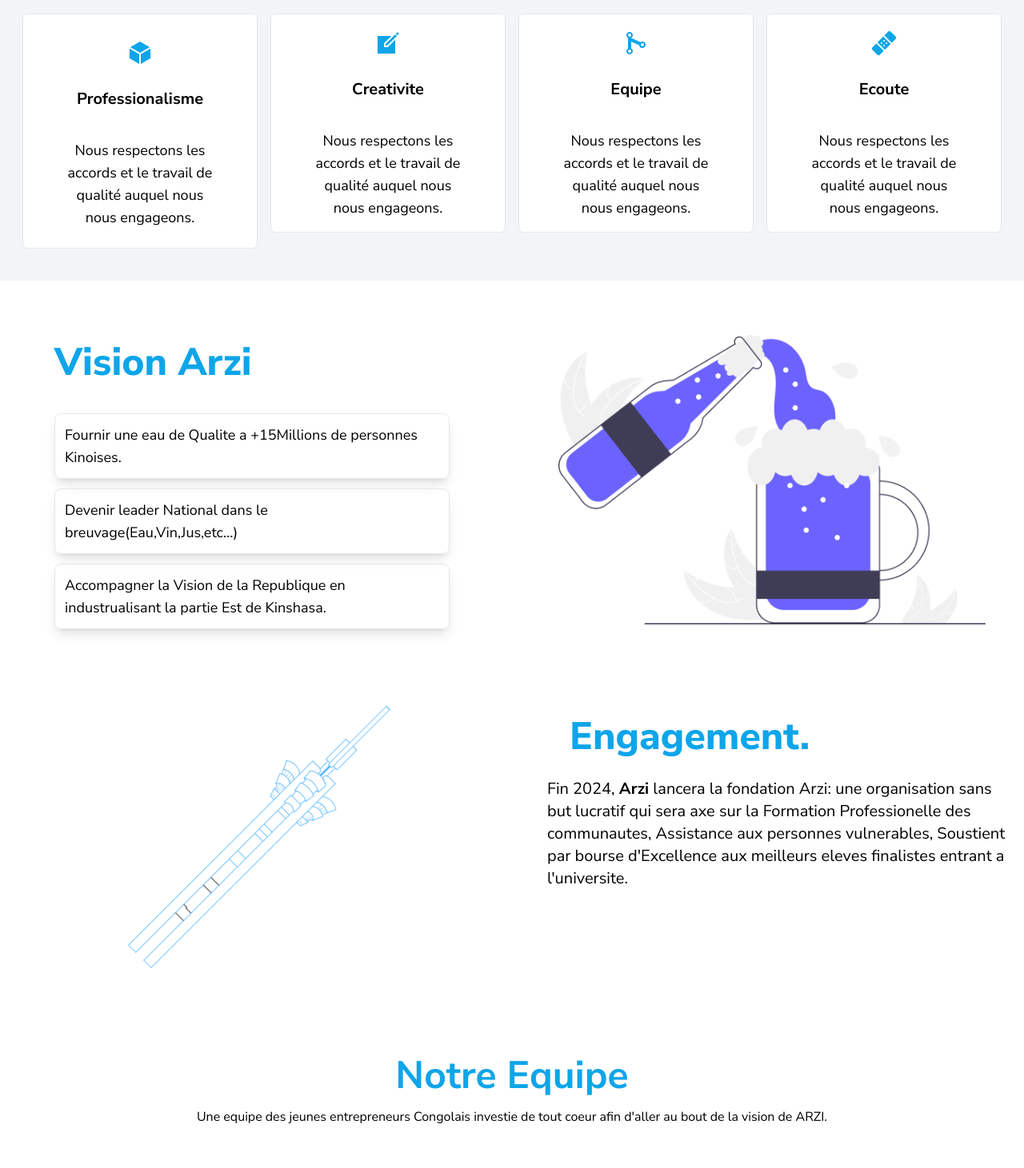
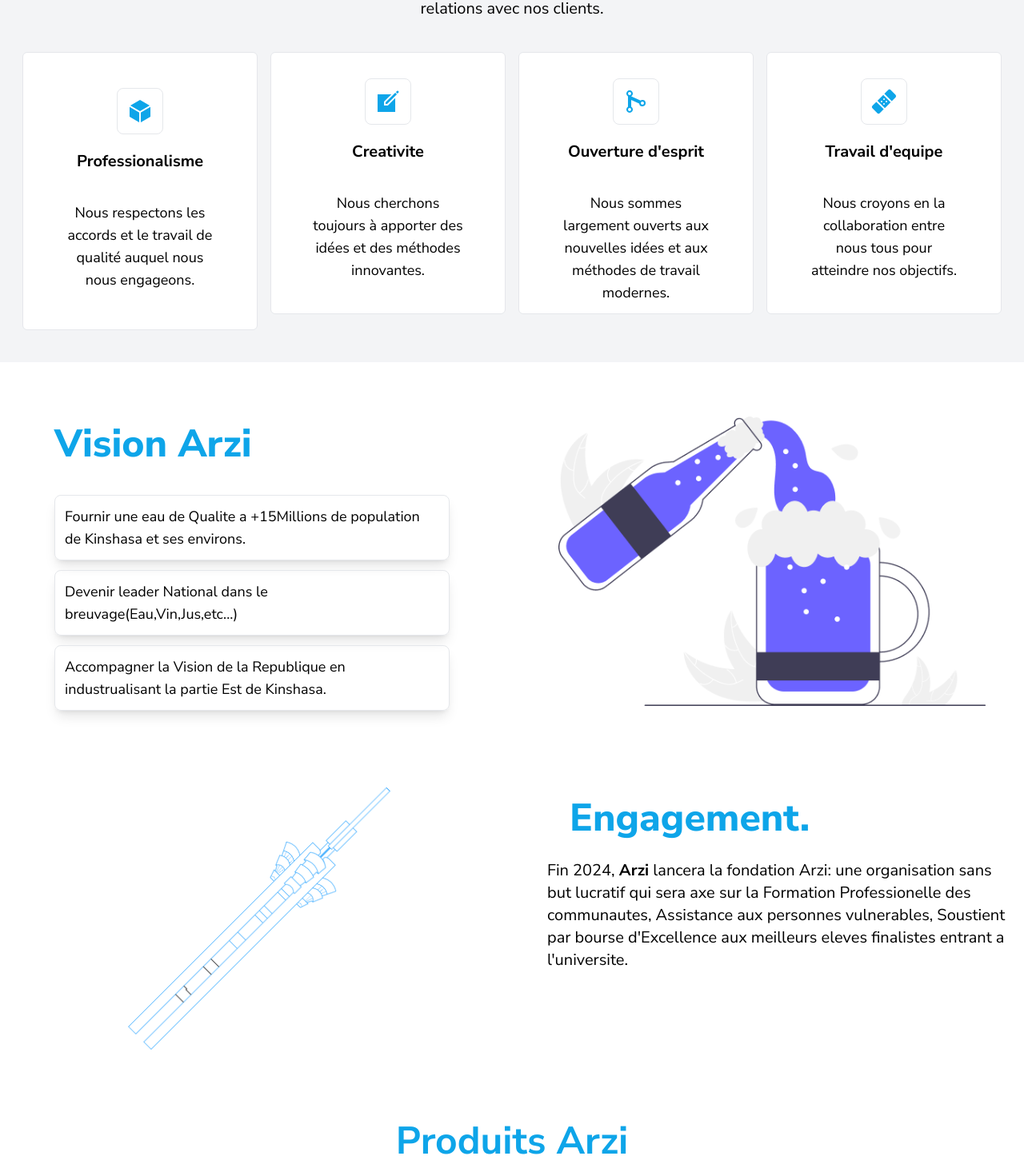
Before and after one commit to yesIamDev/arziBeverage, a React (Vite) app: page / in a window 1280 px wide. Shown: the part 724-2185 px from the top of the page at 80% size. Built offline with nearby package versions, Linux system fonts and the light colour scheme.

Commit message:
last tuch

```diff
--- a/src/components/Products/Products.jsx
+++ b/src/components/Products/Products.jsx
@@ -1,9 +1,15 @@
-import React from 'react'
+import React from "react";
 
 export default function Products() {
   return (
-    <div id='produits bg-gray-100'>
-
+    <div id="produits bg-gray-100" className="py-10 bg-white mt-5">
+      <div className="container mx-auto px-6 md:px-12 lg:px-8 font-Nunito">
+        <div className="mb-12 text-center">
+          <h1 className="font-bold text-sky-500 text-3xl md:text-5xl">
+            Produits Arzi
+          </h1>
+        </div>
+      </div>
     </div>
-  )
+  );
 }
--- a/src/components/arzi/Vision.jsx
+++ b/src/components/arzi/Vision.jsx
@@ -11,7 +11,7 @@
           </h1>
           <ul className="text-lg font-Nunito">
               <li className="my-3 p-3 border outline-none shadow-lg rounded-lg hover:shadow-xl hover:ease-in-out duration-300">
-                Fournir une eau de Qualite a +15Millions de personnes Kinoises.
+                Fournir une eau de Qualite a +15Millions de population de Kinshasa et ses environs.
               </li>
               <li className="my-3 p-3 border outline-none shadow-lg rounded-lg hover:shadow-xl hover:ease-in-out duration-300">
                 Devenir leader National dans le breuvage(Eau,Vin,Jus,etc...)
--- a/src/components/brand/Brand.jsx
+++ b/src/components/brand/Brand.jsx
@@ -6,13 +6,14 @@
     <div id="brand" className="grid grid-cols-1 md:grid-cols-2 gap-2 md:gap-5">
       <div className="font-Nunito text-start md:flex md:flex-col md:justify-center md:ml-20 mt-10 ml-2 p-2">
         <h2 className="font-extrabold text-5xl mb-5  text-sky-500">
-          #Arzi <br /> berverage
+          #Arzi <br /> berverage.
         </h2>
         <p className="text-5xl font-bold ">
           Entreprise congolaise <br /> de production des boissons.
         </p>
         <p>
-          Production locale d'une eau minerale nommee AQUAKIN <br/> Ainsi qu'un vin trop energissant et plein de bienfaits sur la sante humaine.
+          AQUAKIN, une eau produite a Kinshasa pour les kinois au standards de min de la sante. <br/>
+          Le Vin AFFECTION, un produit qui repond a la diversite culturelle congolaise.
         </p>
         <div className="my-3">
           <button className="flex flex-row hover:scale-110 hover:ease-in-out duration-300  items-center justify-center w-full md:w-[250px] border p-2 bg-sky-500 font-bold text-white rounded-lg">
--- a/src/components/values/Values.jsx
+++ b/src/components/values/Values.jsx
@@ -8,7 +8,7 @@
         <h2 className="text-3xl md:text-5xl font-extrabold text-sky-500">
           Nos Valeurs
         </h2>
-        <p className="text-center mt-7 mb-10 mx-10 text-xl">
+        <p className="text-center mt-7 mb-10 mx-20 text-xl">
           4 principes nous permettent non seulement d'assurer l'hamonie dans nos
           differentes equipes de travail mais aussi dans nos relations avec nos
           clients.
@@ -17,7 +17,7 @@
           <div className=" max-full grid grid-cols-1 md:grid-cols-3 lg:grid-cols-4">
             <div className="mx-2 mb-5 md:my-0  border rounded-md bg-white outline-none hover:shadow-xl hover:ease-in-out duration-300">
               <div className=" my-3 flex flex-col p-5 md:p-3 items-center justify-center text-center">
-                <div className="text-sky-500 text-5xl">
+                <div className="text-sky-500 text-5xl  p-3 flex items-center justify-center border rounded-lg mt-5 outline-none">
                   <ion-icon name="cube-sharp" size="large"></ion-icon>
                 </div>
                 <div className="font-Nunito">
@@ -33,48 +33,48 @@
             </div>
             <div className="mx-2 mb-5 border rounded-md bg-white outline-none hover:shadow-xl hover:ease-in-out duration-300">
               <div className="  my-5 md:my-0  flex flex-col p-5 md:p-3 items-center justify-center text-center">
-                <div className="text-sky-500 text-5xl">
-                <ion-icon name="create-sharp" size="large"></ion-icon>
+                <div className="text-sky-500 text-5xl  p-3 flex items-center justify-center border rounded-lg mt-5 outline-none">
+                  <ion-icon name="create-sharp" size="large"></ion-icon>
                 </div>
                 <div className=" font-Nunito">
                   <h1 className="mb-4 text-3xl md:text-xl font-bold p-5">
                     Creativite
                   </h1>
                   <p className="text-center text-lg md:px-10">
-                    Nous respectons les accords et le travail de qualité auquel
-                    nous nous engageons.
+                    Nous cherchons toujours à apporter des idées et des méthodes
+                    innovantes.
                   </p>
                 </div>
               </div>
             </div>
             <div className="mx-2 mb-5 border rounded-md bg-white outline-none hover:shadow-xl hover:ease-in-out duration-300">
               <div className="  my-5 md:my-0  flex flex-col p-5 md:p-3 items-center justify-center text-center">
-                <div className="text-sky-500 text-5xl">
+                <div className="text-sky-500 text-5xl p-3 flex items-center justify-center border rounded-lg mt-5 outline-none">
                   <ion-icon name="git-merge-sharp" size="large"></ion-icon>
                 </div>
                 <div className="font-Nunito]">
                   <h1 className="mb-4 text-3xl md:text-xl font-bold p-5">
-                    Equipe
+                    Ouverture d'esprit
                   </h1>
                   <p className="text-center text-lg md:px-10">
-                    Nous respectons les accords et le travail de qualité auquel
-                    nous nous engageons.
+                    Nous sommes largement ouverts aux nouvelles idées et aux
+                    méthodes de travail modernes.
                   </p>
                 </div>
               </div>
             </div>
             <div className="mx-2 mb-5 border rounded-md bg-white outline-none hover:shadow-xl hover:ease-in-out duration-300">
               <div className=" my-5 md:my-0  flex flex-col p-5 md:p-3 items-center justify-center text-center">
-                <div className="text-sky-500 text-5xl">
+                <div className="text-sky-500 text-5xl  p-3 flex items-center justify-center border rounded-lg mt-5 outline-none">
                   <ion-icon name="bandage-sharp" size="large"></ion-icon>
                 </div>
                 <div className="font-Nunito]">
                   <h1 className="mb-4 text-3xl md:text-xl font-bold p-5">
-                    Ecoute
+                    Travail d'equipe
                   </h1>
                   <p className="text-center text-lg md:px-10">
-                    Nous respectons les accords et le travail de qualité auquel
-                    nous nous engageons.
+                    Nous croyons en la collaboration entre nous tous pour
+                    atteindre nos objectifs.
                   </p>
                 </div>
               </div>
```
Also changed, not shown: 1 other file (tests, documents, lock files or other folders).
